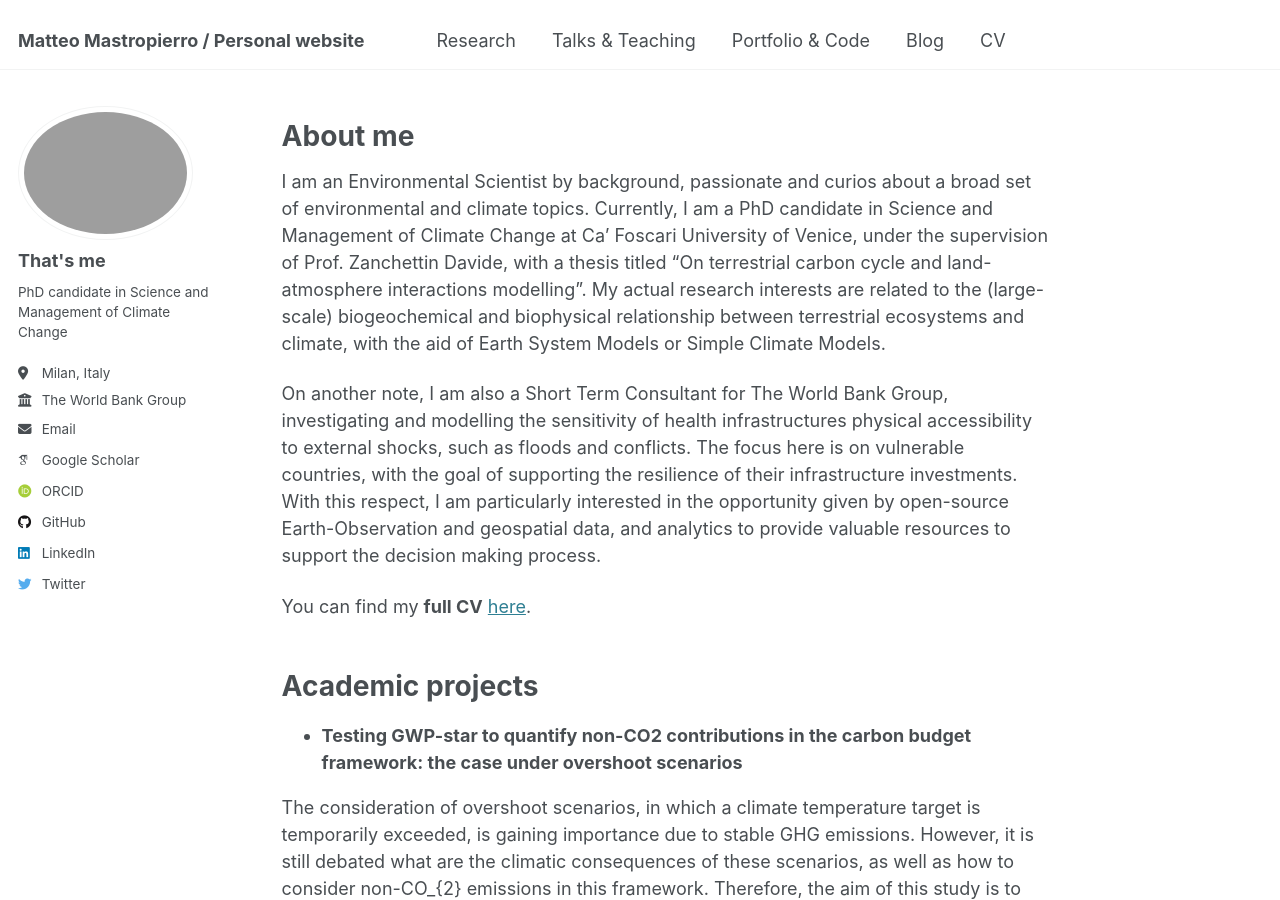
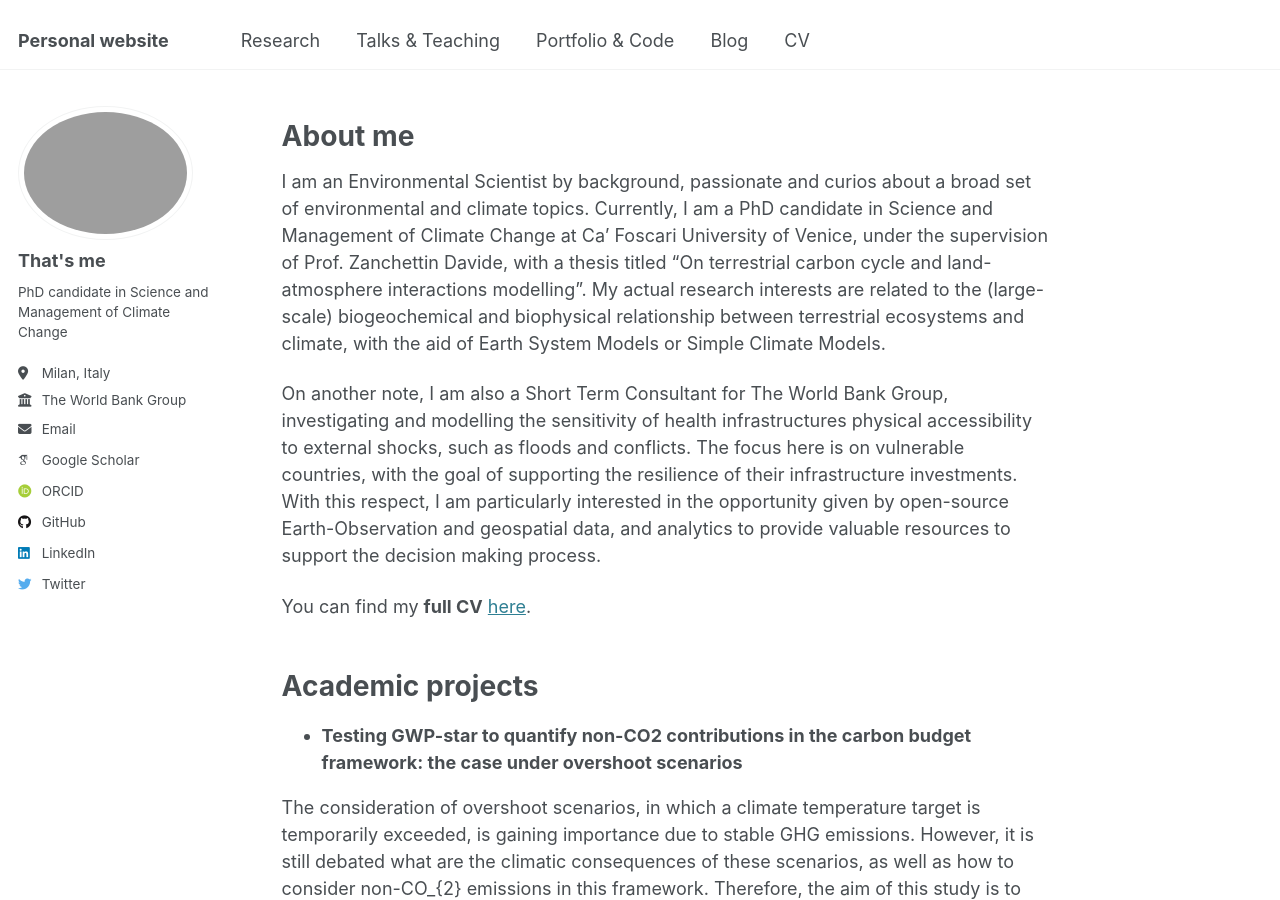
Before and after one commit to Matteo-Mastro/Matteo-Mastro.github.io, a Jekyll site: the page built from _pages/about.md, in a window 1280 px wide and 900 px high. Built offline with Jekyll 4.4.1, drawn with Linux system fonts in a browser that asks for light colours; some web fonts are replaced.

Commit message:
Update _config.yml

```diff
--- a/_config.yml
+++ b/_config.yml
@@ -9,7 +9,7 @@
 # Basic Site Settings
 locale                   : "en-US"
 site_theme               : "default"
-title                    : "Matteo Mastropierro / Personal website"
+title                    : "Personal website"
 title_separator          : "-"
 name                     : &name "Matteo Mastropierro"
 description              : &description "PhD Candidate, Geospatial Data Analyst"
```
